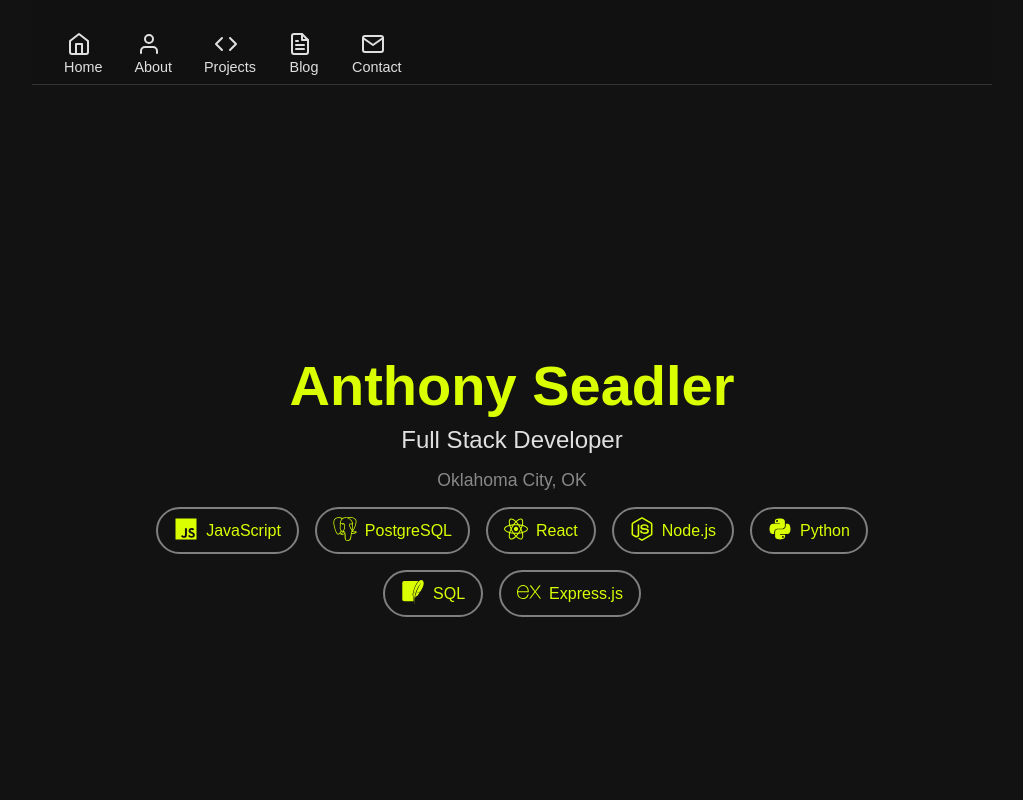
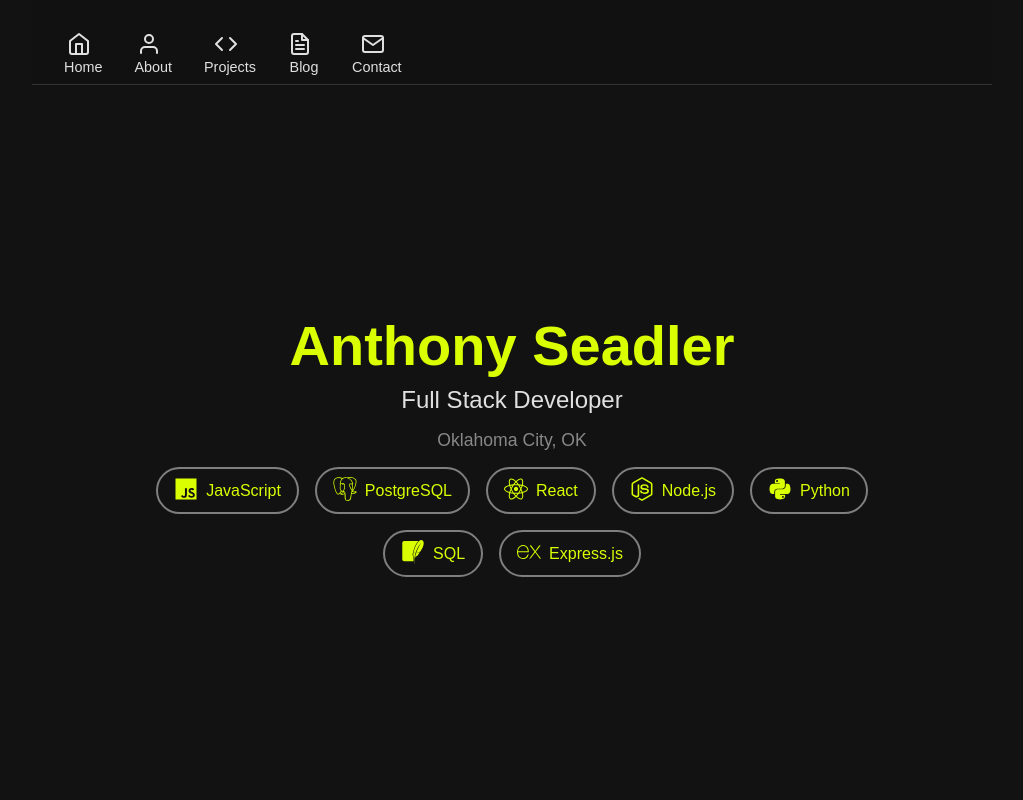
Before and after one commit to ajSeadler/landing-page, a React (Vite) app: page / in a window 1280 px wide. Shown: the top 800 px of the page, without its empty margins (128-1151 px from the left). Built offline with nearby package versions, Linux system fonts and the light colour scheme.

Commit message:
centering

```diff
--- a/src/components/NavBar.jsx
+++ b/src/components/NavBar.jsx
@@ -10,7 +10,7 @@ export default function NavBar() {
     const handleScroll = () => {
       if (window.scrollY > lastScrollY.current) {
         // Scrolling down
-        setIsVisible(false);
+        setIsVisible(true); //keep this as true until animation doesnt happen on mobile. animation should only happen on desktop
       } else {
         // Scrolling up
         setIsVisible(true);
--- a/src/styles/HeroSection.css
+++ b/src/styles/HeroSection.css
@@ -7,8 +7,9 @@
   text-align: center;
   margin: auto !important;
   width: 100%;
+  height: 90vh;
   max-width: 1000px;
-  min-height: 100vh !important;
+  max-height: 100vh !important;
 }
 
 .hero-content {
```
